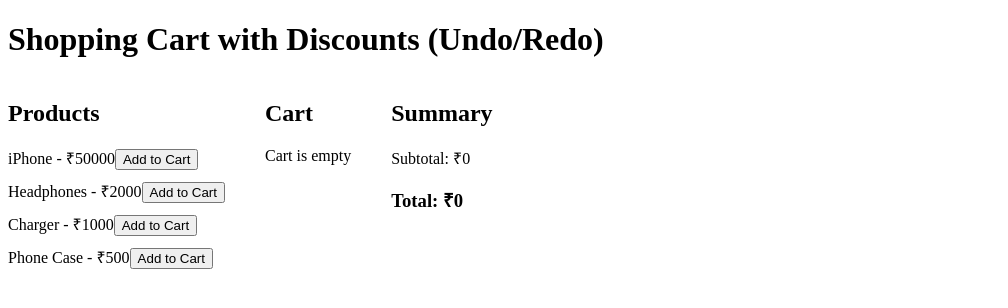
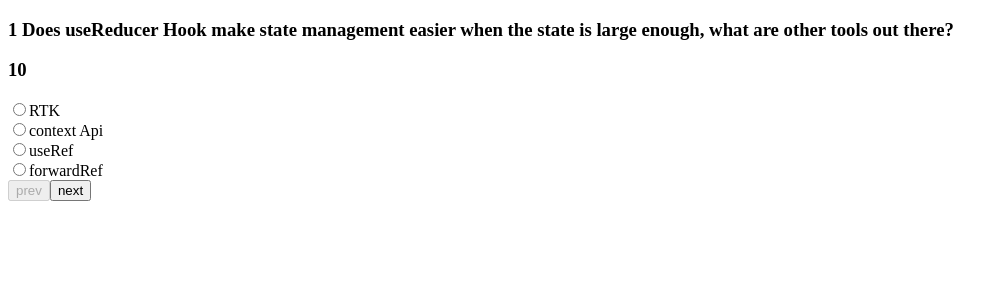
Before and after one commit to sandybhatta/machine-coding, a React (Vite) app: page / in a window 1280 px wide. Shown: the top 308 px of the page, without its empty margins (0-1008 px from the left). Built offline with nearby package versions, Linux system fonts and the light colour scheme.

Commit message:
made a quiz engine using useReducer

```diff
--- a/src/App.jsx
+++ b/src/App.jsx
@@ -9,14 +9,17 @@ import React , {useState} from 'react'
 // import PollVoting from './useStateHookPrac/PollVoting'
 // import MultiStepForm from './useStateHookPrac/MultiStepForm'
 // import DragDropSimulator from './useStateHookPrac/DragDropSimulator'
-import LiveClock from './useEffectHookPrac/LiveClock'
-import AutoSaveDarft from './useEffectHookPrac/AutoSaveDarft'
-import WindowResizeTracker from './useEffectHookPrac/WindowResizeTracker'
-import FormWizard from './useReducerHookPrac/FormWizard/FormWizard'
-import FormWizardWithMultipleComponent from './useReducerHookPrac/FormWizard/FormWizardWithMultipleComponent'
-import UseReducer2 from './useReducerHookPrac/UseReducer2'
-import UndoRedoEditor from './useReducerHookPrac/UndoRedoEditor'
-import ShoppingCart from './useReducerHookPrac/ShoppingCart'
+// import LiveClock from './useEffectHookPrac/LiveClock'
+// import AutoSaveDarft from './useEffectHookPrac/AutoSaveDarft'
+// import WindowResizeTracker from './useEffectHookPrac/WindowResizeTracker'
+// import FormWizard from './useReducerHookPrac/FormWizard/FormWizard'
+// import FormWizardWithMultipleComponent from './useReducerHookPrac/FormWizard/FormWizardWithMultipleComponent'
+// import UseReducer2 from './useReducerHookPrac/UseReducer2'
+// import UndoRedoEditor from './useReducerHookPrac/UndoRedoEditor'
+// import ShoppingCart from './useReducerHookPrac/ShoppingCart'
+import Counter from './useRefHook/Counter'
+import RadioExample from './RadioExample'
+import QuizGameEngine from './useReducerHookPrac/QuizGameEngine'
 // import ToggleButton from './useStateHookPrac/ToggleButton'
 // import UserCard from './MachineCodingComp/UserCard'
 // import LimitCounter from './EasyComponents/LimitCounter'
@@ -94,8 +97,10 @@ const App = () => {
 {/* <FormWizardWithMultipleComponent/> */}
 {/* <UseReducer2/> */}
 {/* <UndoRedoEditor/> */}
-<ShoppingCart/>
-
+{/* <ShoppingCart/> */}
+{/* <Counter/> */}
+{/* <RadioExample/> */}
+<QuizGameEngine/>
 
 
 
--- /dev/null
+++ b/src/RadioExample.jsx
@@ -0,0 +1,50 @@
+import React, { useState } from "react";
+
+export default function RadioExample() {
+  const [selected, setSelected] = useState(""); // stores one choice
+
+  const handleChange = (event) => {
+    setSelected(event.target.value);
+  };
+
+  return (
+    <div>
+      <h2>Select your favorite language:</h2>
+
+      <label>
+        <input
+          type="radio"
+          name="language"
+          value="JavaScript"
+          checked={selected === "JavaScript"}
+          onChange={handleChange}
+        />
+        JavaScript
+      </label>
+
+      <label>
+        <input
+          type="radio"
+          name="language"
+          value="Python"
+          checked={selected === "Python"}
+          onChange={handleChange}
+        />
+        Python
+      </label>
+
+      <label>
+        <input
+          type="radio"
+          name="language"
+          value="C++"
+          checked={selected === "C++"}
+          onChange={handleChange}
+        />
+        C++
+      </label>
+
+      <p>Selected: {selected}</p>
+    </div>
+  );
+}
--- /dev/null
+++ b/src/useReducerHookPrac/QuizGameEngine.jsx
@@ -0,0 +1,250 @@
+import React, { useEffect, useReducer, useRef, useState } from 'react'
+const initialState={
+    isSubmitted:false,
+    currentIndex:0,
+    correct:0,
+    wrong:0,
+    questions:[
+            {
+                question:"1  Does useReducer Hook make state management easier when the state is large enough, what are other tools out there?",
+                answer:"RTK",
+                mcq:["RTK","context Api", "useRef", "forwardRef"],
+                selected:"", timer:15, status:true
+            },
+
+            {
+                question:"2  which hook other than useState Hook being used for state management ?",
+                answer:"useReducer",
+                mcq:["useRef", "useEffect","useContext","useReducer"],
+                selected:"", timer:15, status:true
+            },
+
+            {
+                question:"3  useEffect get used for what in React?",
+                answer:"side Effects",
+                mcq:["only Api calls","for timers","local Storage access","side Effects"],
+                selected:"", timer:15, status:true
+            },
+
+            {
+                question:"4  React have what solution for prop Drilling?",
+                answer:"Context api",
+                mcq:["state lifting", "Toolkit", "useEffect", "Context api"],
+                selected:"", timer:15, status:true
+            },
+
+            {
+                question:"5  what frame works Does node have?",
+                answer:"Express and Nest",
+                mcq:["Express and Next", "Express and Nest" ,"React and Vue", "vanilla js"],
+                selected:"", timer:15, status:true
+            },
+
+            {
+                question:"6  how does express uses authentication before every reaquest being made?",
+                answer:"middlewares",
+                mcq:["Routers", "Cookies", "Cors", "middlewares"],
+                selected:"", timer:15, status:true
+            },
+
+            {
+                question:"7  how does express make modular routing?",
+                answer:"express.Router()",
+                mcq:["express.Router()", "app=express()", "express.json()",],
+                selected:"", timer:15, status:true
+            },
+
+            {
+                question:"8  what are the other noSql database management system", answer:"MongoDB",
+                mcq:["MySql","PostGresQl","MongoDB"],
+                selected:"", timer:15, status:true
+            },
+
+            {
+                question:"9  how does mongoDB optimizes query search?",
+                answer:"Indexing",
+                mcq:["Aggregation", "Sharding", "Replica sets","Indexing"],
+                selected:"", timer:15, status:true
+            },
+
+]
+}
+const quizReducer = (state,action)=>{
+
+    switch (action.type) {
+        case "MCQ_SELECT":{
+
+
+            if( !state.questions[state.currentIndex].status){
+                return state
+            }
+            const newstate={...state,questions:[...state.questions]}
+            newstate.questions[state.currentIndex].selected=action.payload.val
+            return newstate
+
+
+        }
+        case "TIME":{
+            const newstate={...state,questions:[...state.questions]}
+            if(action.payload.time<=0){
+                newstate.questions[state.currentIndex].status  =  false
+                return newstate
+            }
+            newstate.questions[state.currentIndex].timer  =  action.payload.time-1
+
+            return newstate
+
+        }
+        case "NEXT":{
+            return {
+                ...state,
+                questions:[...state.questions],
+                currentIndex:state.currentIndex+1
+            }
+        }
+        case "PREV":{
+            return {
+                ...state,
+                questions:[...state.questions],
+                currentIndex:state.currentIndex-1
+            }
+        }
+        case "SUBMIT":{
+            const {correct, wrong}= calculateCorrect(state)
+            return {
+                ...state,
+                isSubmitted:true,
+                correct,
+                wrong
+            }
+        }
+
+
+
+        default:
+            break;
+    }
+}
+function calculateCorrect(state){
+const arr= state.questions
+let correct=0;
+let wrong=0
+    for(let val of arr){
+        if(val.selected===val.answer){
+            correct++
+        }else{
+            wrong++
+        }
+    }
+    return {correct,wrong}
+}
+const QuizGameEngine = () => {
+    const [state, dispatch] = useReducer(quizReducer,initialState)
+
+    const ref= useRef(null);
+
+
+
+    const step=state.questions[state.currentIndex]
+
+
+    useEffect(()=>{
+
+        ref.current=setInterval(()=>{
+
+            if(!state.isSubmitted){
+
+            dispatch({type:"TIME",payload:{time:step.timer}})
+            }
+        },1000)
+        return()=>{
+            clearInterval(ref.current);
+            ref.current=null
+        }
+    },[state.currentIndex])
+
+
+
+    useEffect(()=>{
+
+        if(state.questions[state.currentIndex].timer===0){
+            if(state.currentIndex===state.questions.length-1){
+                dispatch({type:"SUBMIT"})
+            }
+           else {setTimeout(()=>{
+                dispatch({type:"NEXT"})
+            },3000)}
+        }
+    },[state.questions[state.currentIndex].timer])
+  return (
+    <div>
+            <h3>{step.question}</h3>
+            <h3>{step.timer}</h3>
+            {
+                step.mcq.map((choice,idx)=>(
+                    <div key={idx}>
+                        <input
+                        type='radio'
+                        name={step.question}
+                        value={choice}
+                        checked={step.selected===choice}
+                        onChange={(e)=>dispatch(
+                            {
+                                type:"MCQ_SELECT",
+                                payload:{ val:e.target.value}
+                            })}
+                        />
+                        <span>{choice}</span>
+
+
+                    </div>
+                ))
+
+
+            }
+            {state.isSubmitted===true &&
+                        <div>
+                             {step.selected===step.answer?
+                            <p>correct answer ✔️ {step.answer}</p>:
+                            <div>
+                            <p>Your answer ❌ {step.selected}</p>
+                            <p>Right answer ✔️ {step.answer}</p>
+                            </div>}
+
+                        </div>
+
+            }
+
+            <button
+            disabled={state.currentIndex===0}
+            onClick={()=>dispatch({type:"PREV"})}>
+                prev
+            </button>
+
+            <button
+            disabled={state.currentIndex===state.questions.length-1}
+            onClick={()=>dispatch({type:"NEXT"})}>
+                next
+            </button>
+
+            {state.currentIndex===state.questions.length-1 &&
+
+            <button
+            onClick={()=>dispatch({type:"SUBMIT"})}>
+                Submit
+            </button>
+            }
+            {
+                state.isSubmitted &&
+                <div>
+                    <p>total marks:</p>
+                    <p>correct answers: {state.correct}</p>
+                    <p>wrong answers: {state.wrong}</p>
+                </div>
+            }
+
+    </div>
+  )
+}
+
+export default QuizGameEngine
--- /dev/null
+++ b/src/useRefHook/Counter.jsx
@@ -0,0 +1,12 @@
+import React ,{ useRef } from "react";
+
+export default function Counter() {
+    const clicksRef = useRef(0); // { current: 0 }
+
+    function handleClick() {
+      clicksRef.current += 1;    // mutate — no re-render
+      console.log('clicks', clicksRef.current);
+    }
+
+    return <button onClick={handleClick}>Click {clicksRef.current}</button>;
+  }
```
